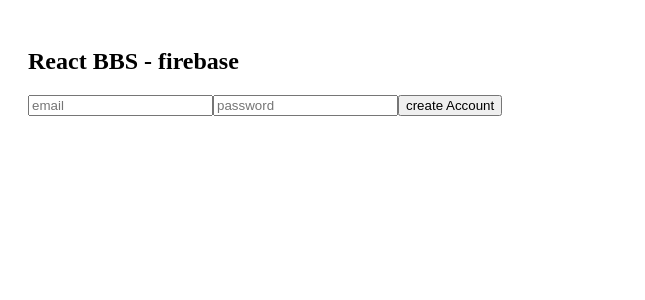
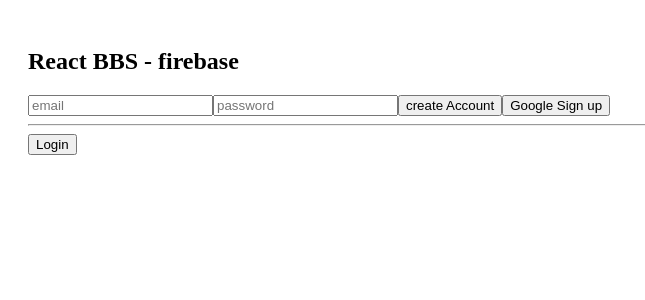
Before and after one commit to yurimeeee/react_fb_bbs, a React (Create React App) app: page / in a window 1280 px wide. Shown: the top 300 px of the page, without its empty margins (0-645 px from the left). Built offline with nearby package versions, Linux system fonts and the light colour scheme; no server answers.

Commit message:
[FEAT] 구글 로그인 기능 추가

```diff
--- a/src/routes/Auth.js
+++ b/src/routes/Auth.js
@@ -1,6 +1,7 @@
 import React, { useState } from "react";
 import { authService } from '../firebase';
-import { getAuth, createUserWithEmailAndPassword, signInWithEmailAndPassword } from "firebase/auth";
+import { getAuth, createUserWithEmailAndPassword, signInWithEmailAndPassword, GoogleAuthProvider, signInWithPopup  } from "firebase/auth";
+
 
 const Auth = ()=>{
   const [email, setEmail] = useState('');
@@ -51,14 +52,41 @@
       setPassword(value);
     }
   }
+  const toggleAccount = (prev)=>setNewAccount((prev)=>!prev)
+  //이전 값의 반대로 변경 true or false
+  const onSocialClick = ()=>{
+    const provider = new GoogleAuthProvider();
+    signInWithPopup(auth, provider)
+    .then((result) => {
+      const credential = GoogleAuthProvider.credentialFromResult(result);
+      const token = credential.accessToken;
+      const user = result.user;
+      console.log('user',user)
+      console.log('token',token)
+    }).catch((error) => {
+      const errorCode = error.code;
+      const errorMessage = error.message;
+      const email = error.customData.email;
+      const credential = GoogleAuthProvider.credentialFromError(error);
+      console.log(errorCode,errorMessage,email,credential)
+    });
+
+  }
+
   return (
     <div>
     <form onSubmit={onSubmit}>
       <input name="email" type="email" placeholder='email' value={email} onChange={onChange}/>
       <input name="password" type="password" placeholder='password' value={password} onChange={onChange}/>
-      <button>{newAccount ? "create Account" : "Login in"} </button>
+      <button type="submit">{newAccount ? "create Account" : "Login"} </button>
+      <button type="button" onClick={onSocialClick}>{newAccount ? "Google Sign up" : "Google Login"} </button>
     </form>
+    <hr/>
     {error}
+    <div>
+      <button type="button" onClick={toggleAccount}>{newAccount ? "Login" : "create Account"} </button>
+
+    </div>
   </div>
   )
 
```
